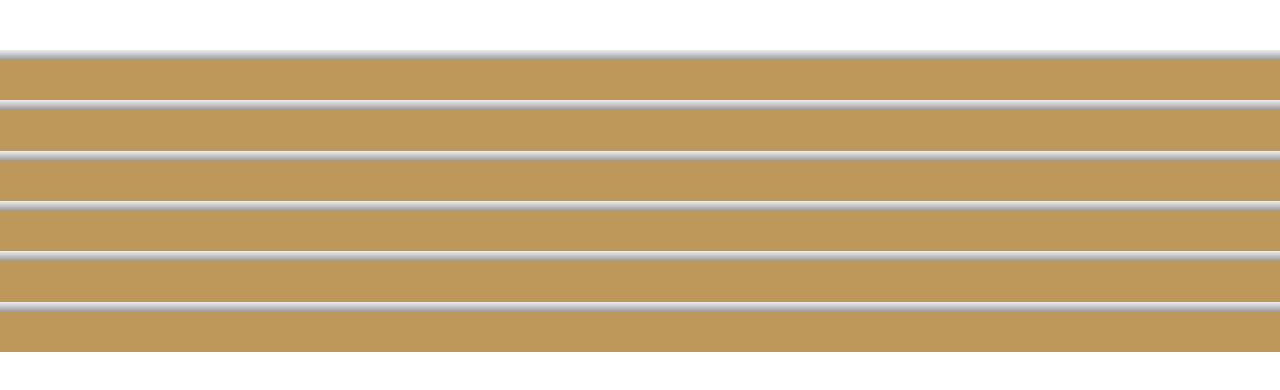
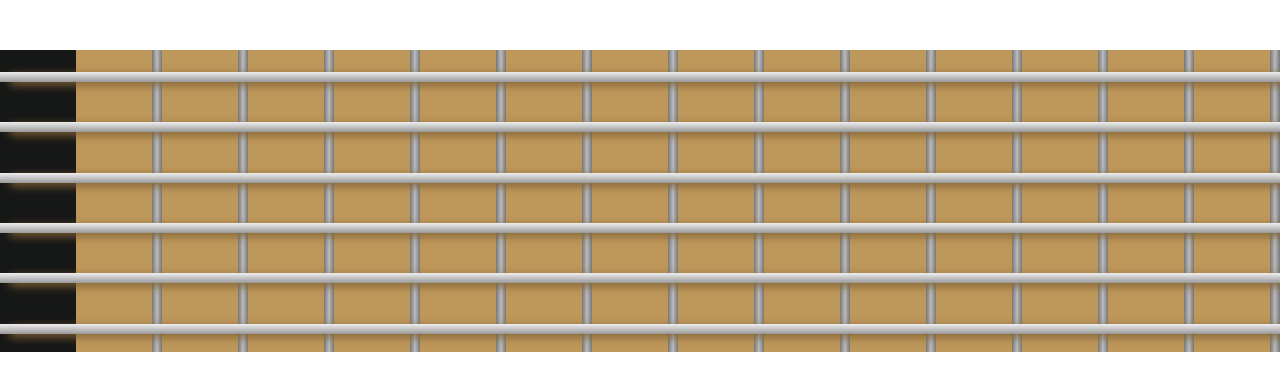
Before and after one commit to EricChukoltyansky/Guitar-Scales, a React (Create React App) app: page / in a window 1280 px wide. Shown: the top 390 px of the page. Built offline with nearby package versions, Linux system fonts and the light colour scheme.

Commit message:
restyling the headstock

```diff
--- a/src/Components/Fretboard/Fretboard.tsx
+++ b/src/Components/Fretboard/Fretboard.tsx
@@ -20,10 +20,31 @@ const String = styled.div`
     width: 100%;
     height: 10px;
     background: linear-gradient(#eee, #999);
-    box-shadow: 76px;
+    box-shadow: 10px 3px 10px #806233;
+    z-index: 1;
+    position: absolute;
+    top: 22px;
   }
 `;
-const Note = styled.div``;
+const Note = styled.div`
+  display: flex;
+  flex: 1;
+  border-right: 10px solid;
+  border-image: linear-gradient(to left, #777, #bbb, #777) 1 100%;
+  justify-content: center;
+  align-items: center;
+  position: relative;
+
+  &:first-child {
+    background: #161717;
+    min-width: 76px;
+    border-right: 12px;
+    flex-grow: 0;
+    flex-shrink: 0;
+    border-image: linear-gradient(to left, #bbb, #fff, #bbb) 1 100%;
+
+  }
+`;
 
 function Fretboard() {
   return (
```
